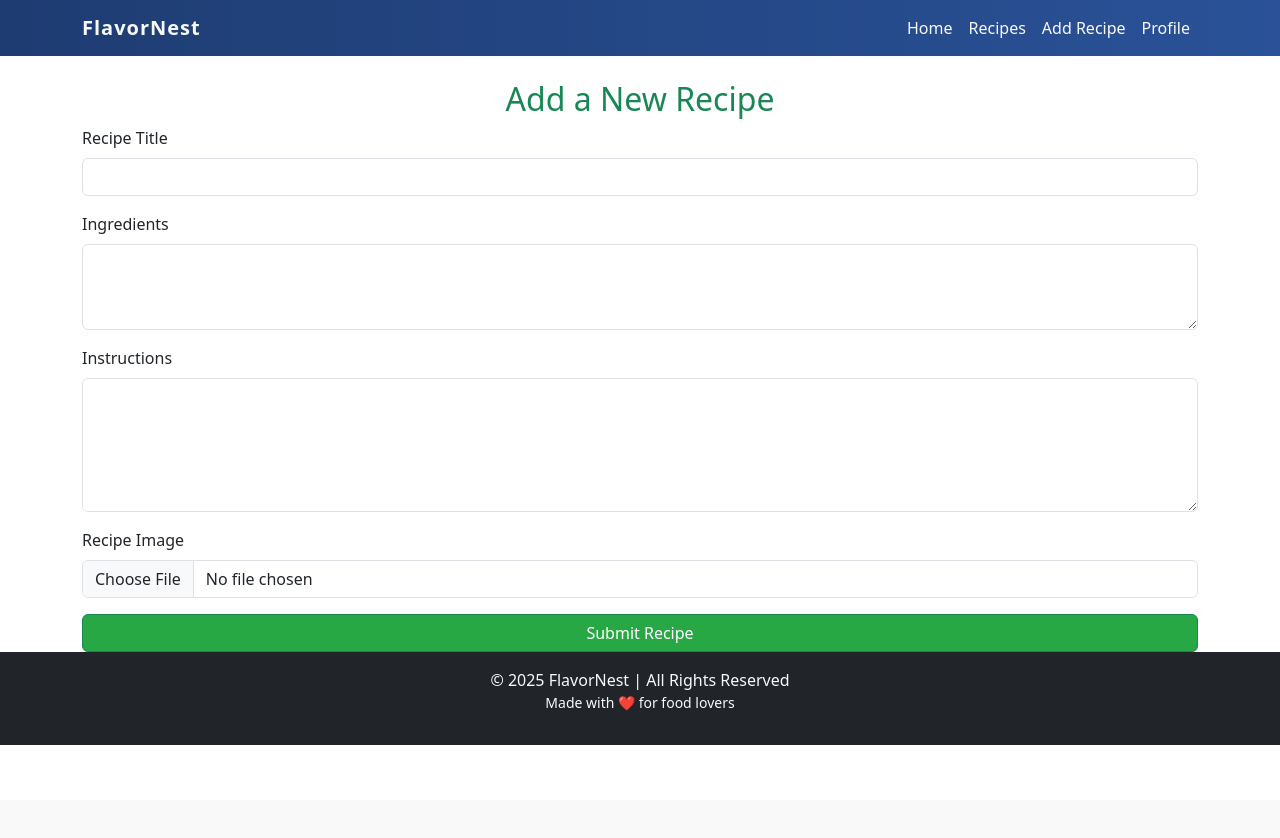
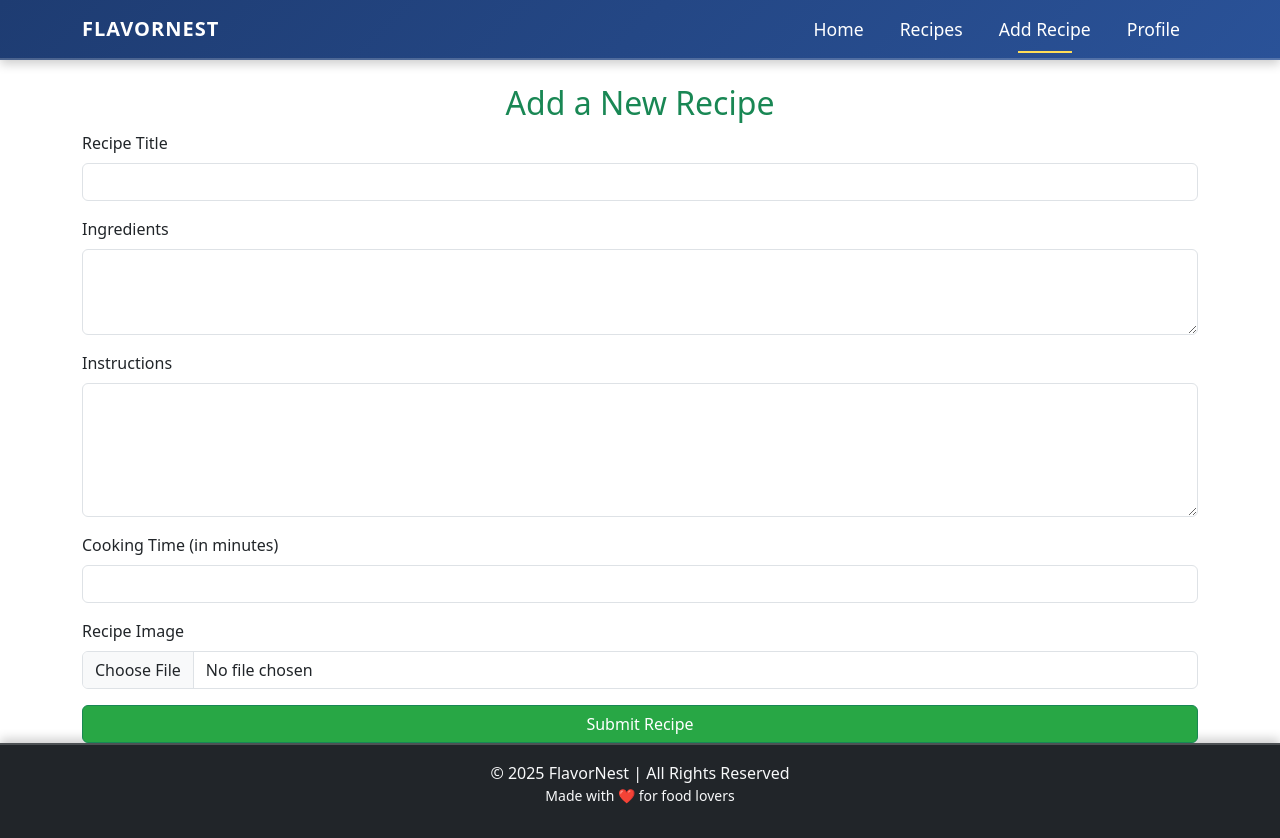
Before and after one commit to JanhviPatil08/FlavourNest, a React (Create React App) app in the folder frontend/: page /add-recipe in a window 1280 px wide. Before the commit the page ends 800 px from the top, so only its background shows below. Built offline with nearby package versions, Linux system fonts and the light colour scheme.

Commit message:
Updated Frontend

```diff
--- a/frontend/src/components/Navbar.jsx
+++ b/frontend/src/components/Navbar.jsx
@@ -1,18 +1,35 @@
 import { Navbar, Nav, Container } from "react-bootstrap";
-import { Link } from "react-router-dom";
+import { Link, useLocation } from "react-router-dom";
 
 const Navigation = () => {
+  const location = useLocation(); // To track active page
+
   return (
-    <Navbar expand="lg" style={{ background: "linear-gradient(to right, #1e3c72, #2a5298)" }} variant="dark">
+    <Navbar expand="lg" style={{
+      background: "linear-gradient(135deg, #1e3c72 0%, #2a5298 100%)",
+      borderBottom: "2px solid rgba(255, 255, 255, 0.2)",
+      backdropFilter: "blur(10px)",
+      boxShadow: "0 4px 10px rgba(0, 0, 0, 0.2)"
+    }} variant="dark">
       <Container>
-        <Navbar.Brand as={Link} to="/" className="fw-bold text-light">FlavorNest</Navbar.Brand>
+        <Navbar.Brand as={Link} to="/" className="navbar-brand">
+          FlavorNest
+        </Navbar.Brand>
         <Navbar.Toggle aria-controls="basic-navbar-nav" />
         <Navbar.Collapse id="basic-navbar-nav">
           <Nav className="ms-auto">
-            <Nav.Link as={Link} to="/" className="text-light">Home</Nav.Link>
-            <Nav.Link as={Link} to="/recipes" className="text-light">Recipes</Nav.Link>
-            <Nav.Link as={Link} to="/add-recipe" className="text-light">Add Recipe</Nav.Link>
-            <Nav.Link as={Link} to="/profile" className="text-light">Profile</Nav.Link>
+            <Nav.Link as={Link} to="/" className={`nav-link ${location.pathname === "/" ? "active" : ""}`}>
+              Home
+            </Nav.Link>
+            <Nav.Link as={Link} to="/recipes" className={`nav-link ${location.pathname === "/recipes" ? "active" : ""}`}>
+              Recipes
+            </Nav.Link>
+            <Nav.Link as={Link} to="/add-recipe" className={`nav-link ${location.pathname === "/add-recipe" ? "active" : ""}`}>
+              Add Recipe
+            </Nav.Link>
+            <Nav.Link as={Link} to="/profile" className={`nav-link ${location.pathname === "/profile" ? "active" : ""}`}>
+              Profile
+            </Nav.Link>
           </Nav>
         </Navbar.Collapse>
       </Container>
--- a/frontend/src/components/RecipeCard.jsx
+++ b/frontend/src/components/RecipeCard.jsx
@@ -1,4 +1,4 @@
-import { Card, Button } from "react-bootstrap";
+import { Card, Button, Modal } from "react-bootstrap";
 import { useState } from "react";
 import axios from "axios";
 import { toast } from "react-toastify";
@@ -6,6 +6,7 @@ import { Heart, HeartFill } from "react-bootstrap-icons";
 
 const RecipeCard = ({ recipe, isFavorite, refreshFavorites }) => {
   const [favorited, setFavorited] = useState(isFavorite);
+  const [show, setShow] = useState(false); // Modal state
 
   const handleFavorite = () => {
     const url = favorited
@@ -27,16 +28,42 @@ const RecipeCard = ({ recipe, isFavorite, refreshFavorites }) => {
   };
 
   return (
-    <Card className="shadow-sm border-0">
+    <>
+      {/* Recipe Card - Shows only Image, Title, Description, and Like Button */}
+      <Card className="recipe-card">
+        <Card.Img variant="top" src={recipe.image} alt={recipe.name} />
         <Card.Body>
           <Card.Title>{recipe.name}</Card.Title>
-        <Card.Text>{recipe.description}</Card.Text>
-        <Button variant="outline-success">View Details</Button>
+          <Card.Text>{recipe.description || "No description available"}</Card.Text>
+          <Button variant="outline-success" onClick={() => setShow(true)}>View Recipe</Button>
           <Button variant="light" className="ms-2" onClick={handleFavorite}>
             {favorited ? <HeartFill color="red" /> : <Heart />}
           </Button>
         </Card.Body>
       </Card>
+
+      {/* Recipe Details Modal */}
+      <Modal show={show} onHide={() => setShow(false)} centered>
+        <Modal.Header closeButton>
+          <Modal.Title>{recipe.name}</Modal.Title>
+        </Modal.Header>
+        <Modal.Body>
+          <img src={recipe.image} alt={recipe.name} className="img-fluid rounded mb-3" />
+          <p><strong>Cooking Time:</strong> {recipe.cookingTime ? `${recipe.cookingTime} minutes` : "N/A"}</p>
+          <h5>Ingredients:</h5>
+          <ul>
+            {recipe.ingredients ? recipe.ingredients.split(",").map((item, index) => (
+              <li key={index}>{item.trim()}</li>
+            )) : <li>No ingredients available</li>}
+          </ul>
+          <h5>Instructions:</h5>
+          <p>{recipe.instructions || "No instructions available"}</p>
+        </Modal.Body>
+        <Modal.Footer>
+          <Button variant="secondary" onClick={() => setShow(false)}>Close</Button>
+        </Modal.Footer>
+      </Modal>
+    </>
   );
 };
 
--- a/frontend/src/components/RecipeForm.jsx
+++ b/frontend/src/components/RecipeForm.jsx
@@ -3,7 +3,7 @@ import { Container, Form, Button, Alert } from "react-bootstrap";
 import axios from "axios";
 import { useNavigate } from "react-router-dom";
 import { toast } from "react-toastify";
-import "react-toastify/dist/ReactToastify.css";  // Ensure toast styles are imported
+import "react-toastify/dist/ReactToastify.css"; // Ensure toast styles are imported
 
 const RecipeForm = () => {
   const navigate = useNavigate();
@@ -11,6 +11,7 @@ const RecipeForm = () => {
     title: "",
     ingredients: "",
     instructions: "",
+    cookingTime: "", // Added cooking time
     image: null,
   });
   const [error, setError] = useState("");
@@ -31,6 +32,7 @@ const RecipeForm = () => {
     formDataToSend.append("title", formData.title);
     formDataToSend.append("ingredients", formData.ingredients);
     formDataToSend.append("instructions", formData.instructions);
+    formDataToSend.append("cookingTime", formData.cookingTime); // Include cooking time
     formDataToSend.append("image", formData.image);
 
     try {
@@ -67,6 +69,11 @@ const RecipeForm = () => {
         </Form.Group>
 
         <Form.Group className="mb-3">
+          <Form.Label>Cooking Time (in minutes)</Form.Label>
+          <Form.Control type="number" name="cookingTime" value={formData.cookingTime} onChange={handleChange} required />
+        </Form.Group>
+
+        <Form.Group className="mb-3">
           <Form.Label>Recipe Image</Form.Label>
           <Form.Control type="file" name="image" onChange={handleChange} required />
         </Form.Group>
--- a/frontend/src/index.css
+++ b/frontend/src/index.css
@@ -18,37 +18,99 @@ body, html {
 
 /* Content should expand to push footer down */
 .content {
-  flex: 1; /* This makes sure the footer stays at the bottom */
+  flex: 1;
 }
 
 /* Navbar Styling */
+.navbar {
+  background: linear-gradient(135deg, #1e3c72 0%, #2a5298 100%) !important;
+  border-bottom: 2px solid rgba(255, 255, 255, 0.2);
+  backdrop-filter: blur(10px);
+  box-shadow: 0 4px 10px rgba(0, 0, 0, 0.2);
+}
+
+/* Navbar Brand */
 .navbar-brand {
   font-weight: bold;
-  font-size: 1.8rem;
+  font-size: 2rem;
   letter-spacing: 1px;
+  color: #ffffff !important;
+  text-transform: uppercase;
+  transition: all 0.3s ease-in-out;
 }
 
-/* Card Styling */
-.card {
+.navbar-brand:hover {
+  color: #ffdd57 !important;
+  text-shadow: 0 0 10px rgba(255, 221, 87, 0.8);
+}
+
+/* Navbar Links */
+.navbar-nav .nav-link {
+  color: #ffffff !important;
+  font-size: 1.1rem;
+  margin: 0 10px;
+  transition: all 0.3s ease-in-out;
+  position: relative;
+}
+
+/* Hover Effect - Glow */
+.navbar-nav .nav-link:hover {
+  color: #ffdd57 !important; /* Golden glow */
+  text-shadow: 0 0 10px rgba(255, 221, 87, 0.8);
+}
+
+/* Active Link Underline */
+.navbar-nav .nav-link.active::after {
+  content: "";
+  position: absolute;
+  left: 50%;
+  bottom: -3px;
+  width: 50%;
+  height: 2px;
+  background: #ffdd57;
+  transform: translateX(-50%);
+  transition: width 0.3s ease-in-out;
+}
+
+.navbar-nav .nav-link:hover::after {
+  width: 80%;
+}
+
+/* Recipe Card */
+.recipe-card {
+  width: 100%;
+  max-width: 350px; /* Restores original card width */
   border-radius: 15px;
   transition: all 0.3s ease-in-out;
   border: none;
   box-shadow: 0 4px 10px rgba(0, 0, 0, 0.1);
+  margin: auto;
+  text-align: center;
 }
 
-.card:hover {
-  transform: translateY(-5px);
-  box-shadow: 0 8px 20px rgba(0, 0, 0, 0.2);
-}
+/* Card Image - Square Shape with Original Size */
 .card img {
-  height: 200px;
-  object-fit: cover;
+  width: 100%;
+  height: 200px; /* Keeps original height */
+  aspect-ratio: 1 / 1; /* Ensures square shape */
+  object-fit: cover; /* Prevents stretching */
   border-top-left-radius: 15px;
   border-top-right-radius: 15px;
 }
 
+/* Recipe Modal Image */
+.recipe-content img {
+  width: 100%;
+  height: 300px; /* Ensures a balanced modal image */
+  aspect-ratio: 1 / 1;
+  object-fit: cover;
+  border-radius: 10px;
+}
+
+/* Centering Card Content */
 .card-body {
   text-align: center;
+  padding: 15px;
 }
 
 /* Favorite Button */
@@ -57,10 +119,12 @@ body, html {
   background: none;
   font-size: 1.5rem;
   cursor: pointer;
+  transition: transform 0.2s ease-in-out;
 }
 
 .favorite-btn:hover {
   transform: scale(1.2);
+  color: #ffdd57;
 }
 
 /* Button Styling */
@@ -77,12 +141,22 @@ body, html {
 /* Form Styling */
 .form-control {
   border-radius: 10px;
+  border: 1px solid #ccc;
+  transition: all 0.3s ease-in-out;
+}
+
+.form-control:focus {
+  border-color: #2a5298;
+  box-shadow: 0 0 8px rgba(42, 82, 152, 0.5);
 }
 
 /* Headings */
 h1 {
   font-weight: 700;
+  text-align: center;
+  color: #1e3c72;
 }
+
 /* Recipe Modal */
 .recipe-modal {
   position: fixed;
@@ -102,6 +176,7 @@ h1 {
   border-radius: 10px;
   width: 50%;
   text-align: center;
+  box-shadow: 0 8px 20px rgba(0, 0, 0, 0.2);
 }
 
 .recipe-content img {
@@ -120,12 +195,19 @@ h1 {
   margin-top: 10px;
 }
 
-/* Footer Styling - Now sticks to the bottom */
+/* Footer Styling - Sticks to Bottom */
 footer {
   background-color: #212529;
   color: white;
   text-align: center;
   padding: 15px 0;
   width: 100%;
-  margin-top: auto; /* This ensures the footer moves to the bottom */
+  margin-top: auto;
+  border-top: 2px solid rgba(255, 255, 255, 0.2);
+  box-shadow: 0 -4px 10px rgba(0, 0, 0, 0.2);
 }
+
+/* Smooth Scroll Effect */
+html {
+  scroll-behavior: smooth;
+}
```
Also changed, not shown: frontend/src/pages/Home.jsx (+36 -41 lines). Lines whose indentation alone changed are shown as unchanged.
